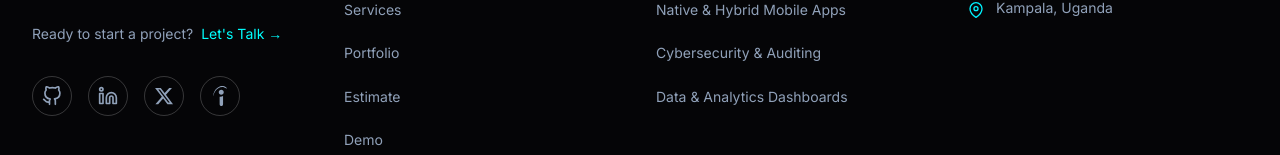
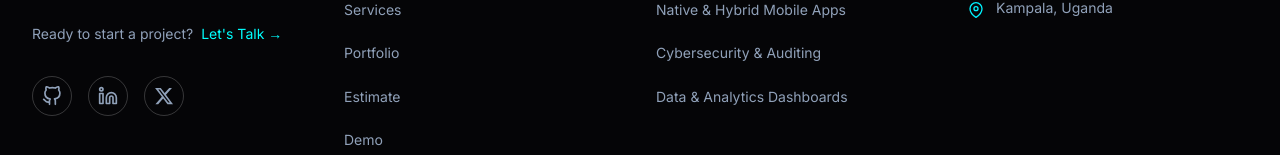
Before and after one commit to princempunga/NovaCoreTechnology, a React (Vite) app: page / in a window 1280 px wide. Shown: the part 9214-9369 px from the top of the page. Built offline with nearby package versions, Linux system fonts and the light colour scheme; no server answers.

Commit message:
Remove Indeed social link and icon from footer

```diff
--- a/src/components/Footer.jsx
+++ b/src/components/Footer.jsx
@@ -4,7 +4,6 @@ import {
   FiGithub, FiLinkedin, FiMail, FiPhone, FiMapPin
 } from 'react-icons/fi'
 import { FaXTwitter } from 'react-icons/fa6'
-import { SiIndeed } from 'react-icons/si'
 import { HiLockClosed, HiCheckCircle } from 'react-icons/hi'
 import { useTranslation } from 'react-i18next'
 
@@ -53,7 +52,6 @@ export default function Footer() {
                 { icon: <FiGithub />, label: 'GitHub', href: 'https://github.com/princempunga' },
                 { icon: <FiLinkedin />, label: 'LinkedIn', href: 'https://www.linkedin.com/in/princempunga' },
                 { icon: <FaXTwitter />, label: 'X', href: 'https://x.com/princempunga' },
-                { icon: <SiIndeed />, label: 'Indeed', href: 'https://www.indeed.com/me/princempunga' },
               ].map((social, i) => (
                 <a
                   key={i}
```
